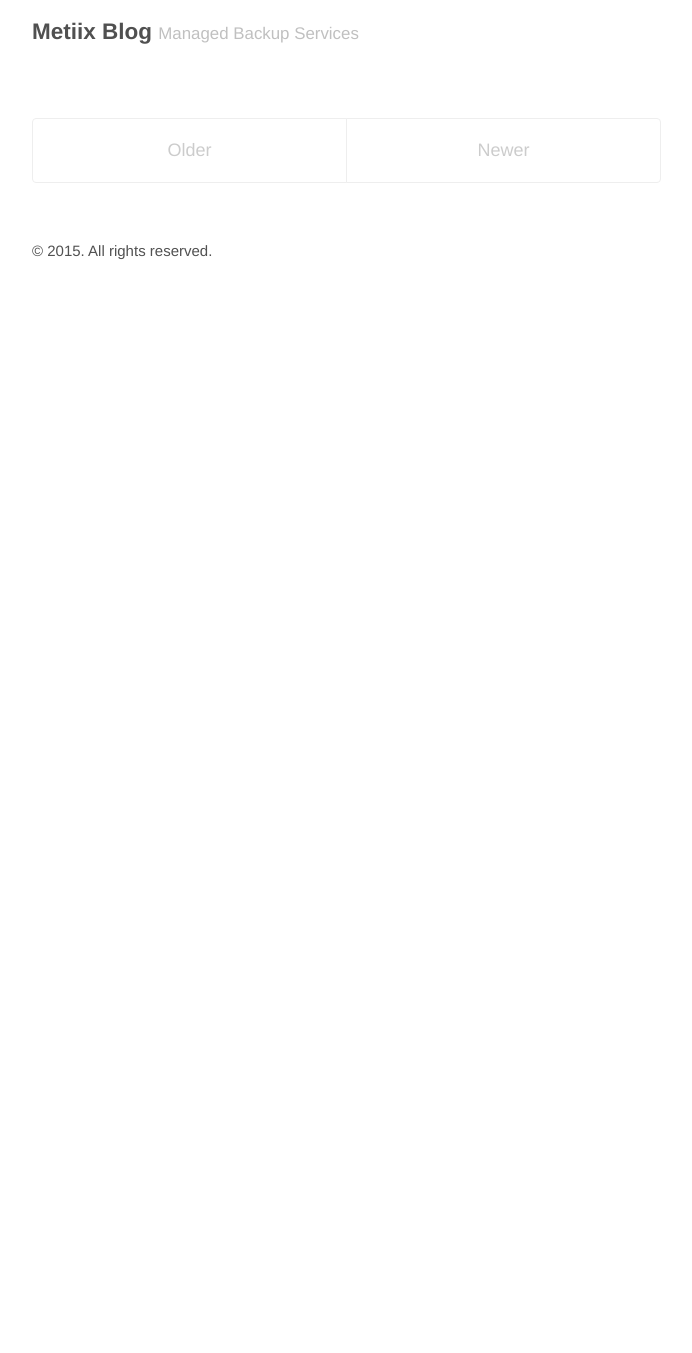
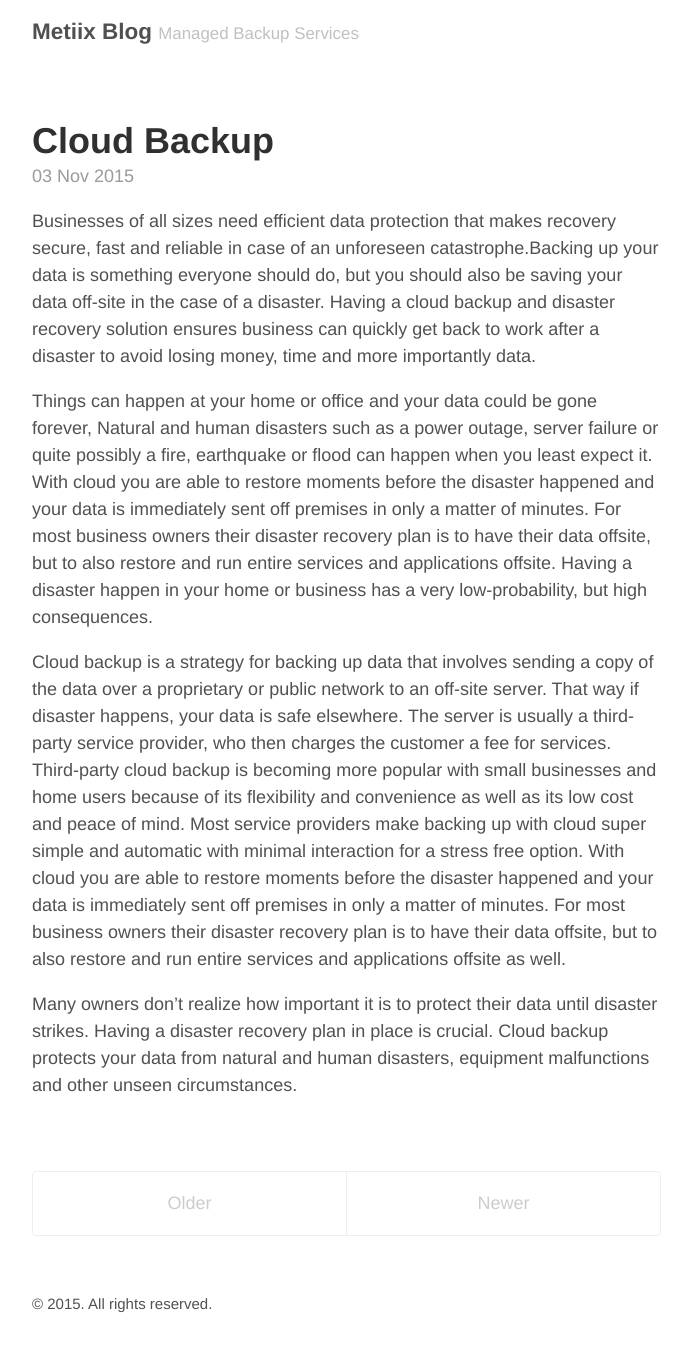
Before and after one commit to Metiix/metiix.github.io, a Jekyll site: the page built from index.html, in a window 1280 px wide. Shown: the whole page, without its empty margins (293-985 px from the left). Built offline with Jekyll 4.4.1, drawn with Linux system fonts in a browser that asks for light colours; the list of posts is cut into pages by our own code; before the commit the page ends 900 px from its top, so only the background shows below that.

Commit message:
Updated 2015-11-03-cloud-backup.md

```diff
--- a/_posts/2015-11-03-cloud-backup.md
+++ b/_posts/2015-11-03-cloud-backup.md
@@ -1,17 +1,14 @@
 ---
 layout: post
-published: false
+published: true
 title: Cloud Backup
+tags: null
 ---
 
+Businesses of all sizes need efficient data protection that makes recovery secure, fast and reliable in case of an unforeseen catastrophe.Backing up your data is something everyone should do, but you should also be saving your data off-site in the case of a disaster. Having a cloud backup and disaster recovery solution ensures business can quickly get back to work after a disaster to avoid losing money, time and more importantly data.
 
-
-
-Business need efficient data protection that makes recovery secure, fast and reliable in case of an unforeseen catastrophe.Backing up your data is something everyone should do, but you should also be saving your data off-site in the case of a disaster. Having a cloud backup and disaster recovery solution ensures business can quickly get back to work after a disaster to avoid losing money, time and more importantly data.
-
- Things can happen at your home or office and your data could be gone forever, Natural and human disasters such as a power outage, server failure or quite possibly a fire, earthquake or flood can happen when you least expect it.   With cloud you are able to restore moments before the disaster happened and your data is immediately sent off premises in only a matter of minutes. For most business owners their disaster recovery plan is to have their data offsite, but to also restore and run entire services and applications offsite.  Having a disaster happen in your home or business has a very low-probability, but high consequences.
+Things can happen at your home or office and your data could be gone forever, Natural and human disasters such as a power outage, server failure or quite possibly a fire, earthquake or flood can happen when you least expect it.   With cloud you are able to restore moments before the disaster happened and your data is immediately sent off premises in only a matter of minutes. For most business owners their disaster recovery plan is to have their data offsite, but to also restore and run entire services and applications offsite.  Having a disaster happen in your home or business has a very low-probability, but high consequences.
 
 Cloud backup is a strategy for backing up data that involves sending a copy of the data over a proprietary or public network to an off-site server. That way if disaster happens, your data is safe elsewhere. The server is usually a third-party service provider, who then charges the customer a fee for services. Third-party cloud backup is becoming more popular with small businesses and home users because of its flexibility and convenience as well as its low cost and peace of mind.  Most service providers make backing up with cloud super simple and automatic with minimal interaction for a stress free option.  With cloud you are able to restore moments before the disaster happened and your data is immediately sent off premises in only a matter of minutes. For most business owners their disaster recovery plan is to have their data offsite, but to also restore and run entire services and applications offsite as well.
 
-
 Many owners don’t realize how important it is to protect their data until disaster strikes.  Having a disaster recovery plan in place is crucial.  Cloud backup protects your data from natural and human disasters, equipment malfunctions and other unseen circumstances.
```
